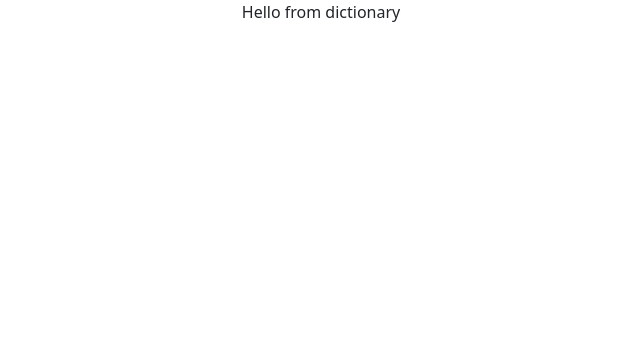
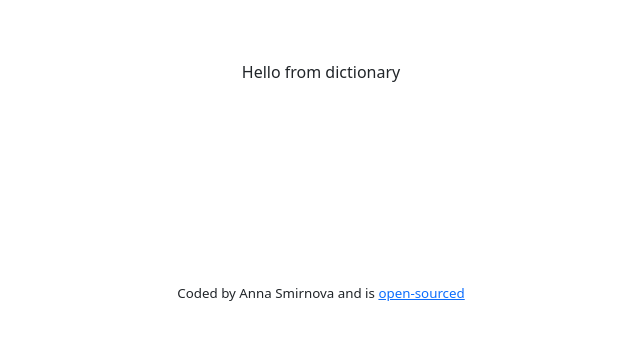
Before and after one commit to HannahSmirnova/dictionary-project-anna-smirnova, a React (Create React App) app: page / in a window 1280 px wide. Shown: the top 340 px of the page, without its empty margins (319-959 px from the left). Built offline with nearby package versions, Linux system fonts and the light colour scheme.

Commit message:
footer, css

```diff
--- a/src/App.css
+++ b/src/App.css
@@ -1,3 +1,9 @@
 .App {
   text-align: center;
+  margin-top: 60px;
 }
+
+footer {
+  font-size: smaller;
+  margin-top: 200px;
+}
--- a/src/App.js
+++ b/src/App.js
@@ -5,6 +5,15 @@ function App() {
   return (
     <div className="App">
       <header className="App-header">Hello from dictionary</header>
+      <footer>
+        Coded by Anna Smirnova and is{" "}
+        <a
+          href="https://github.com/HannahSmirnova/dictionary-project-anna-smirnova.git"
+          rel="GitHub"
+        >
+          open-sourced
+        </a>
+      </footer>
     </div>
   );
 }
```
